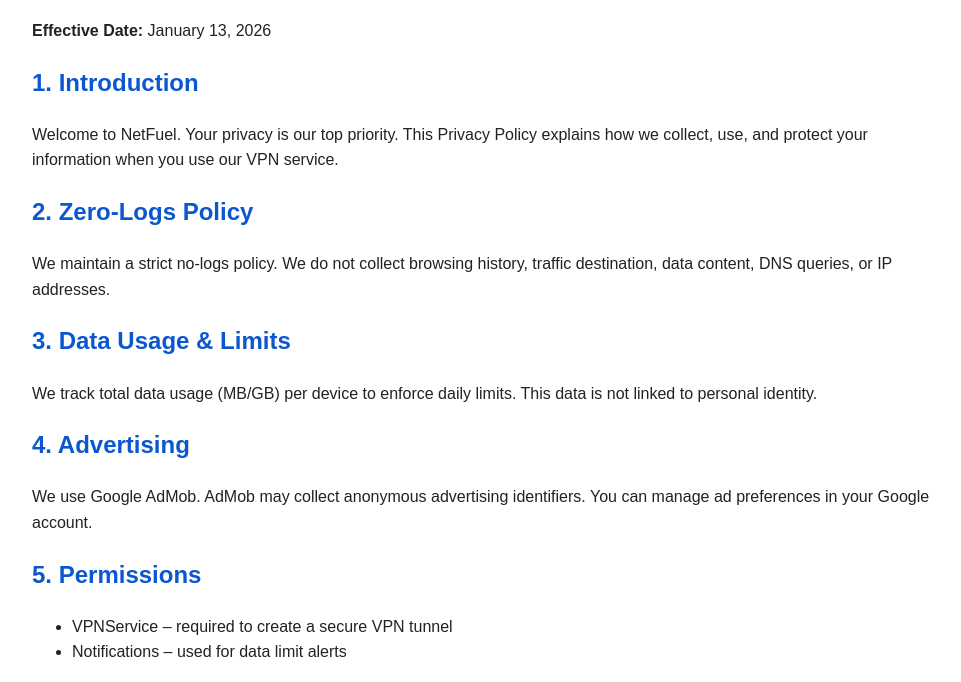
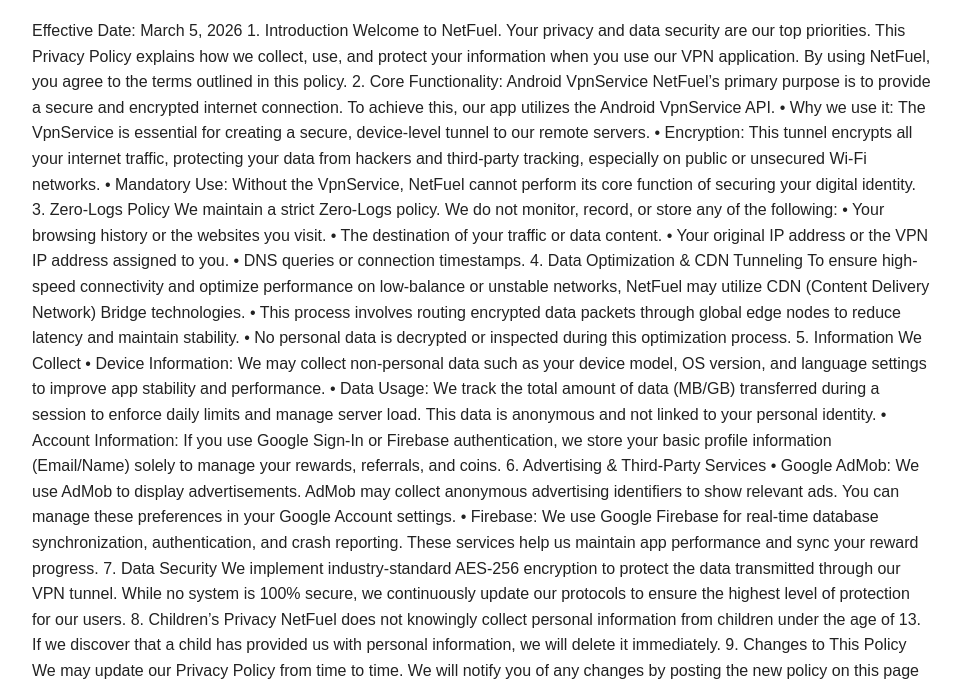
Before and after one commit to dreamgodx10/netfuel-privacy, a plain HTML site: page index.html in a window 1280 px wide. Shown: the part 96-778 px from the top of the page, without its empty margins (158-1119 px from the left). Drawn offline with Linux system fonts and the light colour scheme.

Commit message:
Update index.html

```diff
--- a/index.html
+++ b/index.html
@@ -22,37 +22,54 @@
 <body>
 
 <h1>Privacy Policy for NetFuel VPN</h1>
-<p><strong>Effective Date:</strong> January 13, 2026</p>
-
-<h2>1. Introduction</h2>
-<p>Welcome to NetFuel. Your privacy is our top priority. This Privacy Policy explains how we collect, use, and protect your information when you use our VPN service.</p>
-
-<h2>2. Zero-Logs Policy</h2>
-<p>We maintain a strict no-logs policy. We do not collect browsing history, traffic destination, data content, DNS queries, or IP addresses.</p>
-
-<h2>3. Data Usage & Limits</h2>
-<p>We track total data usage (MB/GB) per device to enforce daily limits. This data is not linked to personal identity.</p>
-
-<h2>4. Advertising</h2>
-<p>We use Google AdMob. AdMob may collect anonymous advertising identifiers. You can manage ad preferences in your Google account.</p>
-
-<h2>5. Permissions</h2>
-<ul>
-  <li>VPNService – required to create a secure VPN tunnel</li>
-  <li>Notifications – used for data limit alerts</li>
-</ul>
-
-<h2>6. Data Security</h2>
-<p>We use industry-standard encryption. No system is 100% secure.</p>
-
-<h2>7. Children’s Privacy</h2>
-<p>We do not knowingly collect data from children under 13.</p>
-
-<h2>8. Changes</h2>
-<p>This policy may be updated. Please review periodically.</p>
-
-<h2>9. Contact</h2>
-<p>Email: support@netfuel.app</p>
-
+Effective Date: March 5, 2026
+1. Introduction
+Welcome to NetFuel. Your privacy and data security are our top priorities. This Privacy Policy explains how we collect, use, and protect your information when you use our VPN application. By using NetFuel, you agree to the terms outlined in this policy.
+2. Core Functionality: Android VpnService
+NetFuel’s primary purpose is to provide a secure and encrypted internet connection. To achieve this, our app utilizes the Android VpnService API.
+•
+Why we use it: The VpnService is essential for creating a secure, device-level tunnel to our remote servers.
+•
+Encryption: This tunnel encrypts all your internet traffic, protecting your data from hackers and third-party tracking, especially on public or unsecured Wi-Fi networks.
+•
+Mandatory Use: Without the VpnService, NetFuel cannot perform its core function of securing your digital identity.
+3. Zero-Logs Policy
+We maintain a strict Zero-Logs policy. We do not monitor, record, or store any of the following:
+•
+Your browsing history or the websites you visit.
+•
+The destination of your traffic or data content.
+•
+Your original IP address or the VPN IP address assigned to you.
+•
+DNS queries or connection timestamps.
+4. Data Optimization & CDN Tunneling
+To ensure high-speed connectivity and optimize performance on low-balance or unstable networks, NetFuel may utilize CDN (Content Delivery Network) Bridge technologies.
+•
+This process involves routing encrypted data packets through global edge nodes to reduce latency and maintain stability.
+•
+No personal data is decrypted or inspected during this optimization process.
+5. Information We Collect
+•
+Device Information: We may collect non-personal data such as your device model, OS version, and language settings to improve app stability and performance.
+•
+Data Usage: We track the total amount of data (MB/GB) transferred during a session to enforce daily limits and manage server load. This data is anonymous and not linked to your personal identity.
+•
+Account Information: If you use Google Sign-In or Firebase authentication, we store your basic profile information (Email/Name) solely to manage your rewards, referrals, and coins.
+6. Advertising & Third-Party Services
+•
+Google AdMob: We use AdMob to display advertisements. AdMob may collect anonymous advertising identifiers to show relevant ads. You can manage these preferences in your Google Account settings.
+•
+Firebase: We use Google Firebase for real-time database synchronization, authentication, and crash reporting. These services help us maintain app performance and sync your reward progress.
+7. Data Security
+We implement industry-standard AES-256 encryption to protect the data transmitted through our VPN tunnel. While no system is 100% secure, we continuously update our protocols to ensure the highest level of protection for our users.
+8. Children’s Privacy
+NetFuel does not knowingly collect personal information from children under the age of 13. If we discover that a child has provided us with personal information, we will delete it immediately.
+9. Changes to This Policy
+We may update our Privacy Policy from time to time. We will notify you of any changes by posting the new policy on this page and updating the "Effective Date."
+10. Contact Us
+If you have any questions or suggestions about our Privacy Policy, please contact us:
+•
+Email: netfuelindia@gmail.com
 </body>
 </html>
```
